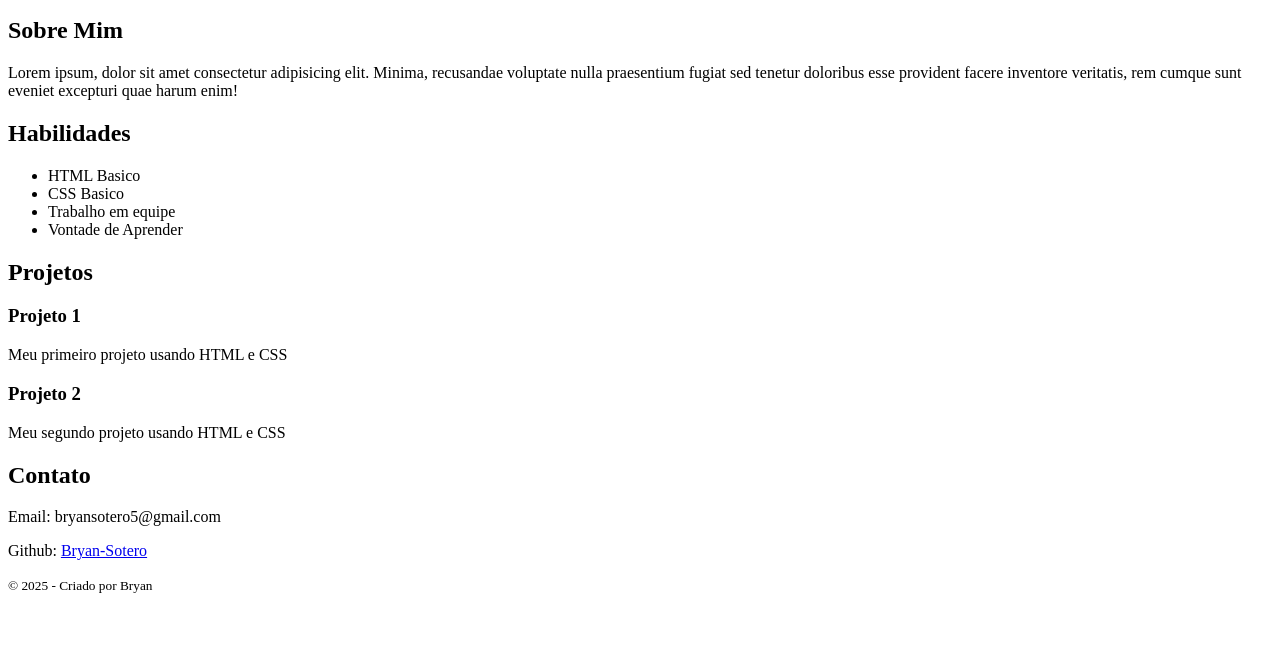
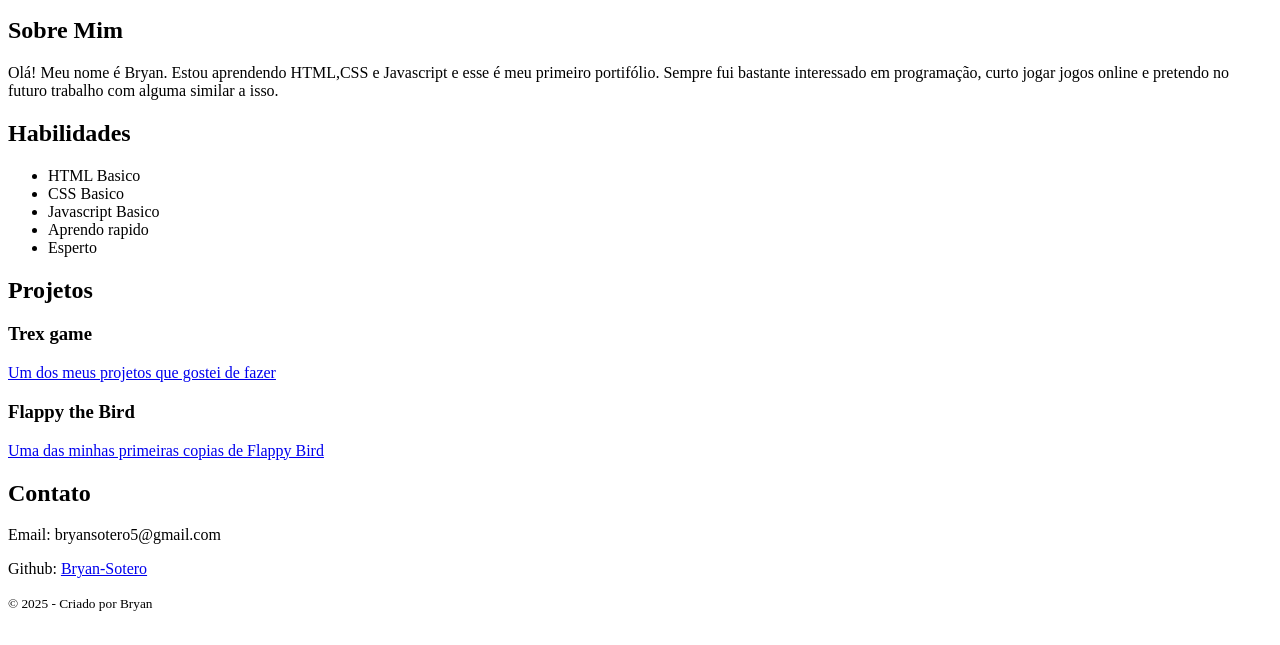
Before and after one commit to Bryan-Sotero/Meu-primeiro-projeto, a plain HTML site: page index.html in a window 1280 px wide. Shown: the part 155-800 px from the top of the page. Drawn offline with Linux system fonts and the light colour scheme.

Commit message:
mudanças nos textos

```diff
--- a/index.html
+++ b/index.html
@@ -6,9 +6,6 @@
     <title>Document</title>
     <link rel="stylesheet" href="style.css">
     <style>
-        h1 {
-            font-size: 50px;
-        }
     </style>
 </head>
 <body>
@@ -19,26 +16,27 @@
     <main>
         <section>
             <h2>Sobre Mim</h2>
-            <p>Lorem ipsum, dolor sit amet consectetur adipisicing elit. Minima, recusandae voluptate nulla praesentium fugiat sed tenetur doloribus esse provident facere inventore veritatis, rem cumque sunt eveniet excepturi quae harum enim!</p>
+            <p>Olá! Meu nome é Bryan. Estou aprendendo HTML,CSS e Javascript e esse é meu primeiro portifólio. Sempre fui bastante interessado em programação, curto jogar jogos online e pretendo no futuro trabalho com alguma similar a isso.</p>
         </section>
         <section>
             <h2>Habilidades</h2>
             <ul>
                 <li>HTML Basico</li>
                 <li>CSS Basico</li>
-                <li>Trabalho em equipe</li>
-                <li>Vontade de Aprender</li>
+                <li>Javascript Basico</li>
+                <li>Aprendo rapido</li>
+                <li>Esperto</li>
             </ul>
         </section>
         <section>
             <h2>Projetos</h2>
             <div>
-                <h3>Projeto 1</h3>
-                <span>Meu primeiro projeto usando HTML e CSS</span>
+                <h3>Trex game</h3>
+                <a href="https://github.com/kktrxs/trex-game/tree/main" target="_blank">Um dos meus projetos que gostei de fazer</a>
             </div>
             <div>
-                <h3>Projeto 2</h3>
-                <span>Meu segundo projeto usando HTML e CSS</span>
+                <h3>Flappy the Bird</h3>
+                <a href="https://github.com/kktrxs/flappy-the-bird-2.5" target="_blank">Uma das minhas primeiras copias de Flappy Bird</a>
             </div>
         </section>
         <section>
--- a/style.css
+++ b/style.css
@@ -1,4 +1,5 @@
 h1 {
     color: darkmagenta;
+    font-size: 50px;
     font-family: Arial, Helvetica, sans-serif;
 }
```
